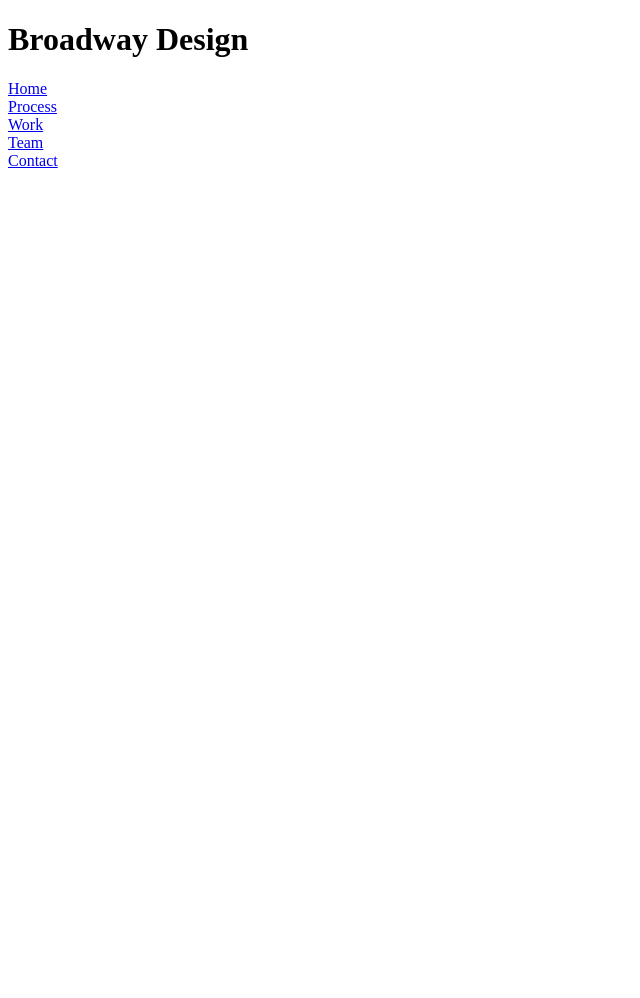
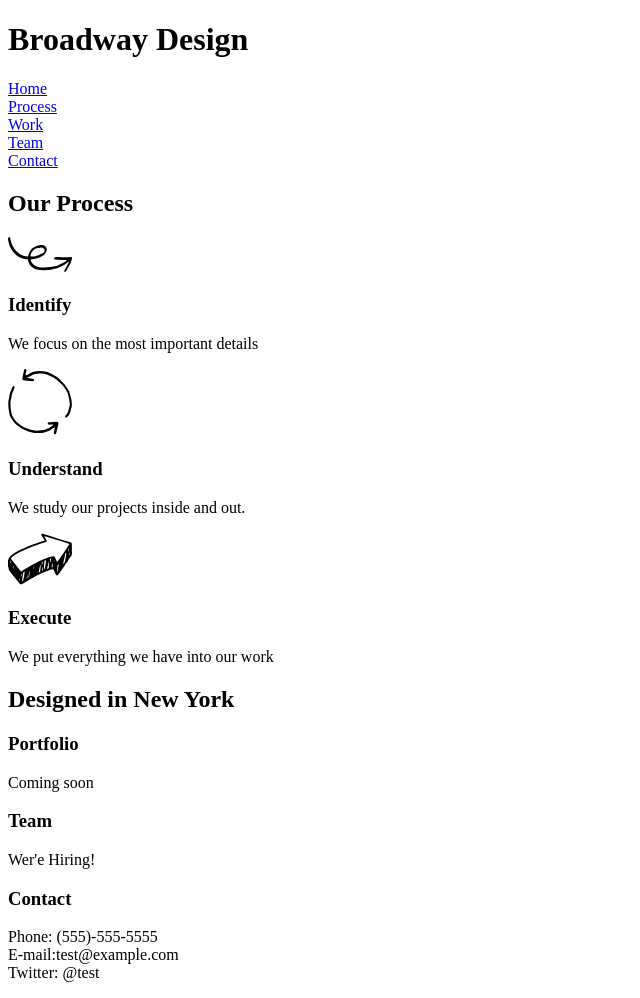
Before and after one commit to Dollardudez/broadway, a plain HTML site: page index.html in a window 1280 px wide. Shown: the whole page, without its empty margins (0-640 px from the left). Before the commit the page ends 800 px from the top, so only its background shows below. Drawn offline with Linux system fonts and the light colour scheme.

Commit message:
Finish all html as of right now, start css

```diff
--- a/index.html
+++ b/index.html
@@ -6,13 +6,45 @@
     <title>Broadway</title>
   </head>
   <body>
-    <div class="broadway">
+    <div id="broadway">
       <h1>Broadway Design</h1>
-      <a href="#">Home</a><br>
-      <a href="#">Process</a><br>
-      <a href="#">Work</a><br>
-      <a href="#">Team</a><br>
-      <a href="#">Contact</a><br>
+      <a href="#broadway">Home</a><br>
+      <a href="#process">Process</a><br>
+      <a href="#portfolio">Work</a><br>
+      <a href="#team">Team</a><br>
+      <a href="#contact">Contact</a><br>
+    </div>
+
+    <div id="process">
+      <h2>Our Process</h2>
+      <img src="resources\images\identify.svg" alt="identify!">
+      <h3>Identify</h3>
+        <p>We focus on the most important details</p>
+      <img src="resources\images\understand.svg" alt="understand!">
+      <h3>Understand</h3>
+        <p>We study our projects inside and out.</p>
+      <img src="resources\images\execute.svg" alt="execute!">
+      <h3>Execute</h3>
+        <p>We put everything we have into our work</p>
+    </div>
+
+    <h2 class="design">Designed in New York</h2>
+
+    <div id="portfolio">
+      <h3>Portfolio</h3>
+        <p>Coming soon</p>
+    </div>
+
+    <div id="team">
+      <h3>Team</h3>
+        <p>Wer'e Hiring!</p>
+    </div>
+
+    <div id="contact">
+      <h3>Contact</h3>
+        <p>Phone: (555)-555-5555 <br>
+          E-mail:test@example.com <br>
+          Twitter: @test</p>
     </div>
 
   </body>
```
